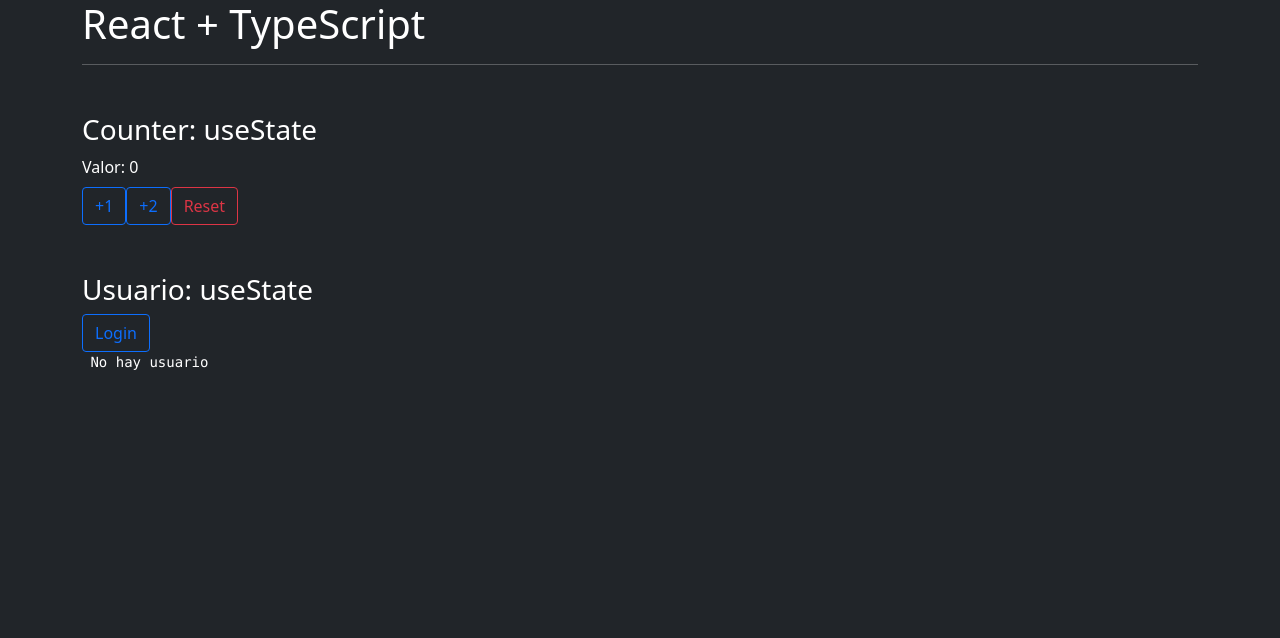
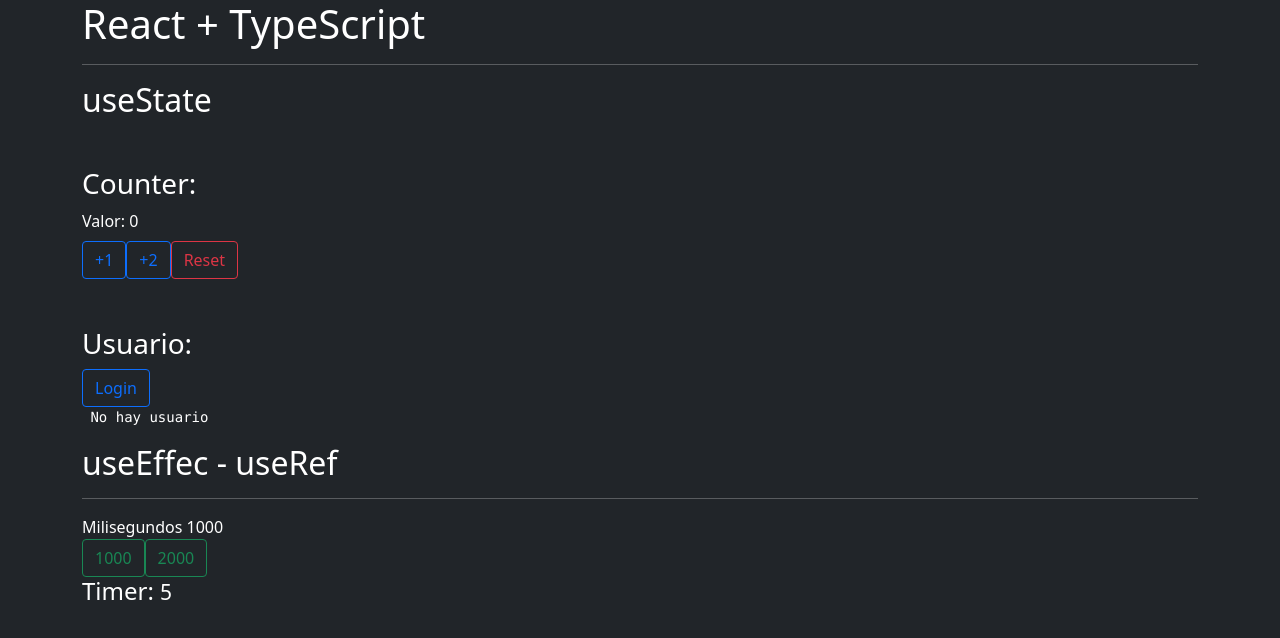
Before and after one commit to EstheixysPHs/React-TypeScript, a React (Create React App) app: page / in a window 1280 px wide. Shown: the top 638 px of the page. Built offline with nearby package versions, Linux system fonts and the light colour scheme.

Commit message:
React + TypeScript: useEffect + useRef + Custom Props

```diff
--- a/src/App.tsx
+++ b/src/App.tsx
@@ -1,5 +1,9 @@
+
+
 import { Counter } from "./components/Counter";
 import { Usuario } from "./components/Usuario";
+
+import { TimerPadre } from "./components/TimerPadre";
 
 function App() {
   return (
@@ -7,9 +11,19 @@ function App() {
       <h1> React + TypeScript </h1>
       <hr/>
 
+      <h2>useState</h2>
       <Counter />
 
       <Usuario />
+
+      <h2>useEffec - useRef</h2>
+      <hr/>
+
+       <TimerPadre />
+
+
+
+
     </>
   );
 }
--- a/src/components/Counter.tsx
+++ b/src/components/Counter.tsx
@@ -13,7 +13,7 @@ export const Counter = () => {
 
      return(
          <div className= "mt-5">
-             <h3>Counter: useState</h3>
+             <h3>Counter:</h3>
              <span>Valor: { counter }</span>
              <br/>
              <button
--- /dev/null
+++ b/src/components/Timer.tsx
@@ -0,0 +1,23 @@
+import { useEffect, useRef, useState } from "react";
+
+type TimerArgs = {
+    milisegundos: number,
+}
+
+export const Timer = ( { milisegundos }: TimerArgs ) => {
+
+    const [segundos, setSegundos] = useState(0);
+    const ref = useRef<NodeJS.Timeout>();
+
+    useEffect( () =>{
+      ref.current && clearInterval(ref.current);
+      ref.current = setInterval( () => setSegundos ( s => s + 1), milisegundos);
+    },[milisegundos])
+
+    return(
+        <>
+        <h4>Timer: <small>{ segundos }</small></h4>
+        </>
+
+    )
+}
--- /dev/null
+++ b/src/components/TimerPadre.tsx
@@ -0,0 +1,31 @@
+
+import { useState } from "react";
+import { Timer } from "./Timer";
+
+export const TimerPadre = () => {
+
+    const [milisegundos, setMilisegundos] = useState(1000);
+
+    return(
+        <>
+        <span>Milisegundos { milisegundos }</span>
+
+        <br/>
+
+        <button className="btn btn-outline-success"
+                onClick={ () => setMilisegundos(1000)}>
+            1000
+        </button>
+        <button className="btn btn-outline-success"
+                onClick={ () => setMilisegundos(2000)}>
+            2000
+        </button>
+
+
+
+
+        <Timer milisegundos = { milisegundos}/>
+        </>
+
+    )
+}
--- a/src/components/Usuario.tsx
+++ b/src/components/Usuario.tsx
@@ -20,7 +20,7 @@ export const Usuario = () => {
 
     return(
         <div className="mt-5">
-            <h3>Usuario: useState</h3>
+            <h3>Usuario:</h3>
 
             <button
                 onClick={ login }
```
